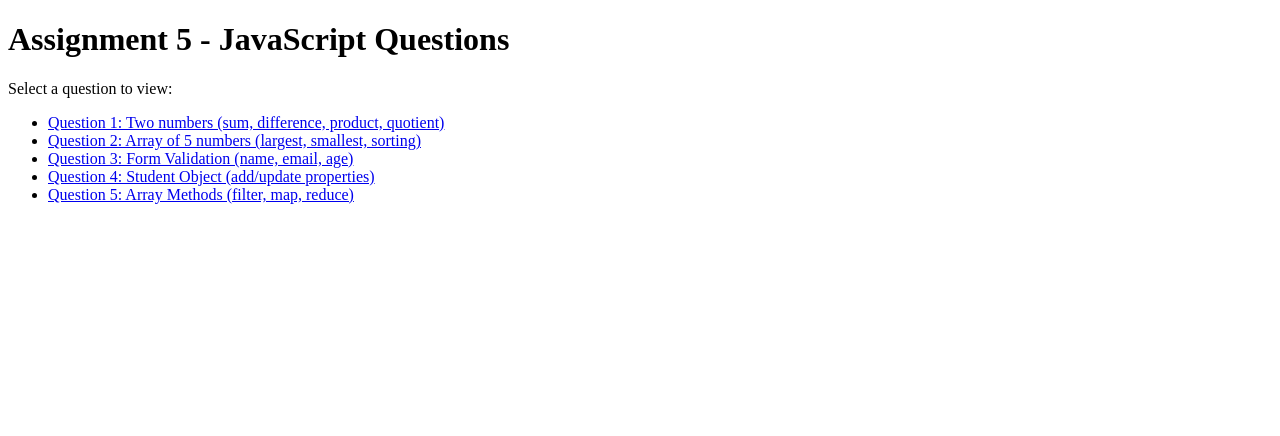
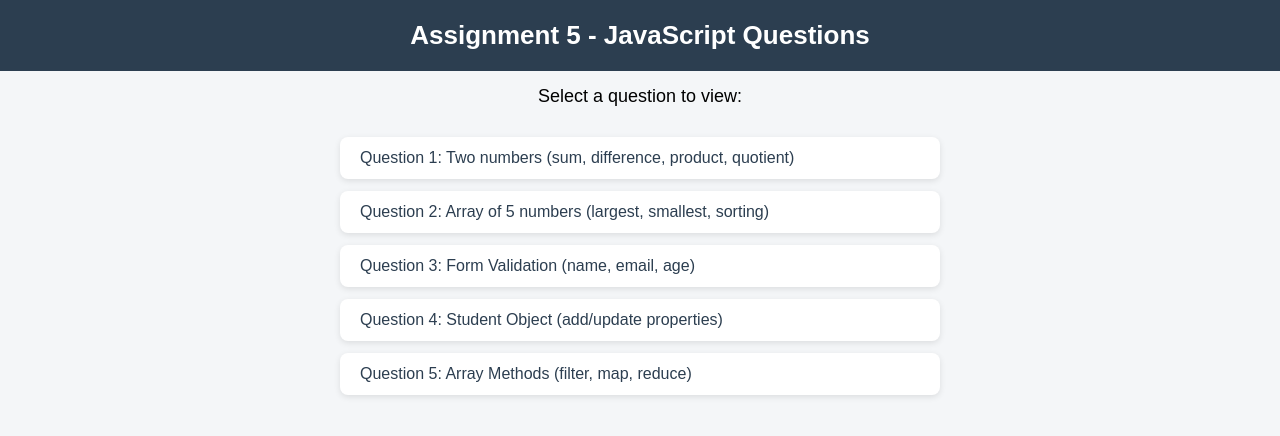
Before and after one commit to piyajot1607/UI-UX, a plain HTML site: page Assignment5/index.html in a window 1280 px wide. Drawn offline with Linux system fonts and the light colour scheme.

Commit message:
Update index.html

```diff
--- a/Assignment5/index.html
+++ b/Assignment5/index.html
@@ -3,9 +3,66 @@
 <head>
   <meta charset="UTF-8">
   <title>Assignment 5 - Home Page</title>
+  <style>
+    body {
+      font-family: Arial, sans-serif;
+      background-color: #f4f6f8;
+      margin: 0;
+      padding: 0;
+    }
+
+    header {
+      background: #2c3e50;
+      color: white;
+      padding: 20px;
+      text-align: center;
+    }
+
+    h1 {
+      margin: 0;
+      font-size: 26px;
+    }
+
+    p {
+      text-align: center;
+      margin-top: 15px;
+      font-size: 18px;
+    }
+
+    ul {
+      list-style: none;
+      padding: 0;
+      max-width: 600px;
+      margin: 30px auto;
+    }
+
+    li {
+      margin: 12px 0;
+    }
+
+    a {
+      display: block;
+      text-decoration: none;
+      color: #2c3e50;
+      background: white;
+      padding: 12px 20px;
+      border-radius: 8px;
+      box-shadow: 0 2px 6px rgba(0,0,0,0.1);
+      transition: 0.3s;
+      font-size: 16px;
+    }
+
+    a:hover {
+      background: #3498db;
+      color: white;
+      transform: scale(1.02);
+    }
+  </style>
 </head>
 <body>
-  <h1>Assignment 5 - JavaScript Questions</h1>
+  <header>
+    <h1>Assignment 5 - JavaScript Questions</h1>
+  </header>
   <p>Select a question to view:</p>
   <ul>
     <li><a href="./Ques1.html">Question 1: Two numbers (sum, difference, product, quotient)</a></li>
```
